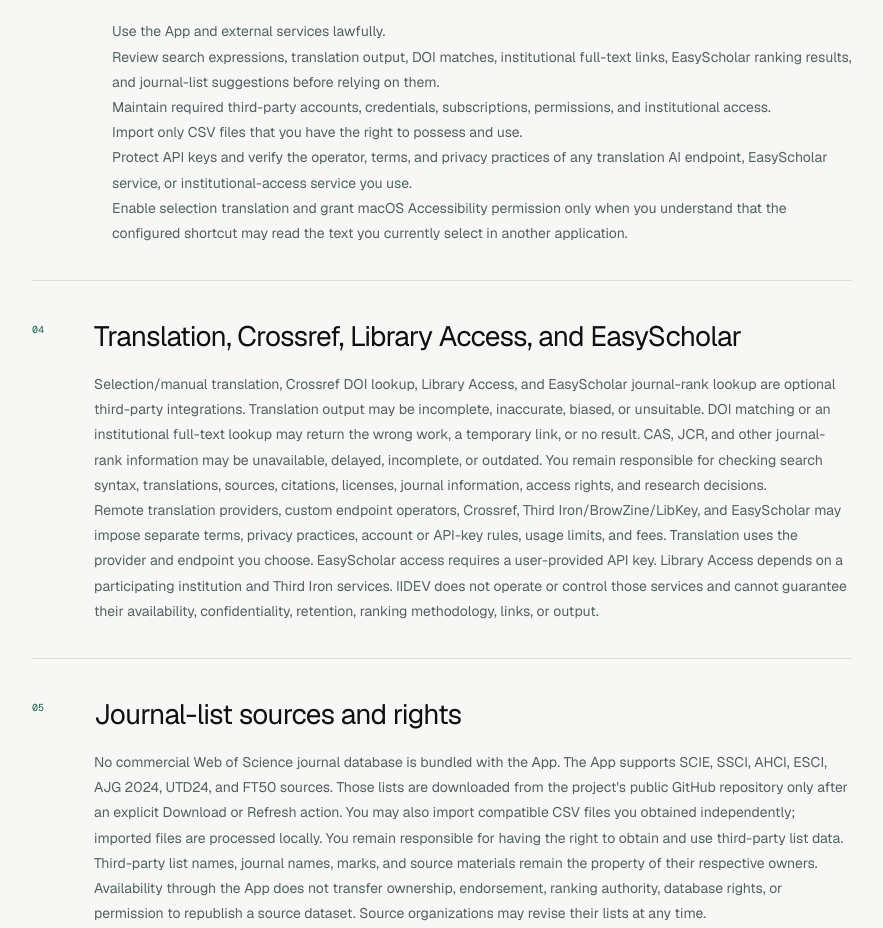
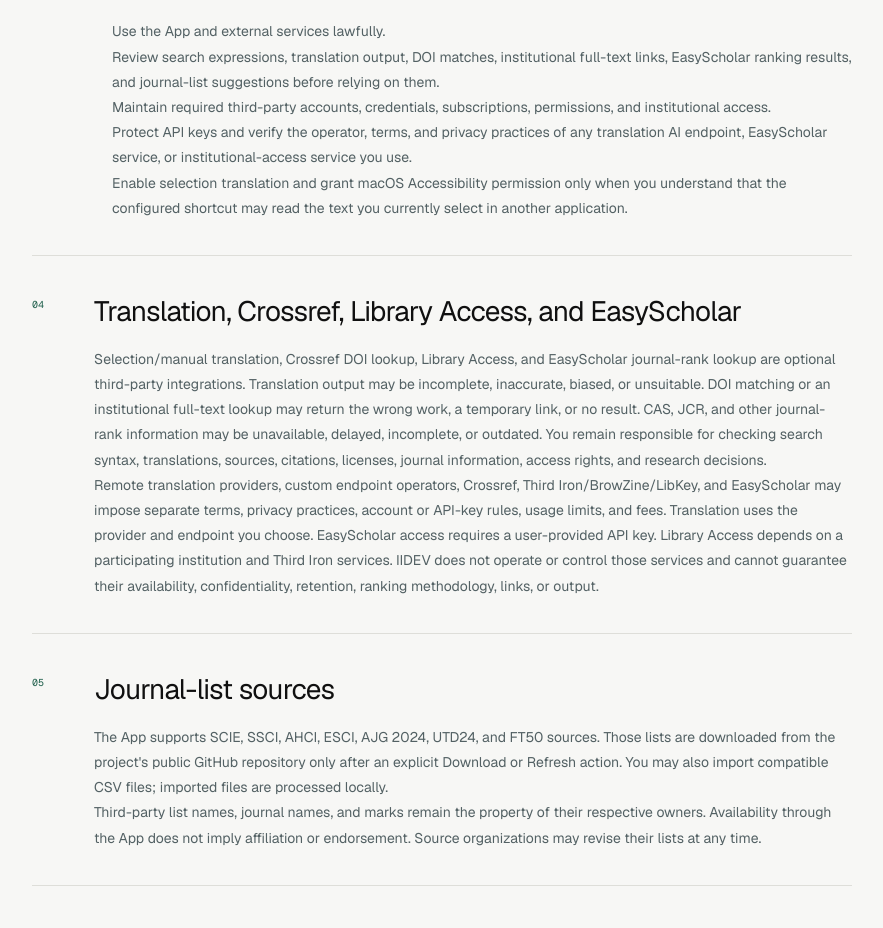
Before and after one commit to wosaide/wosaide-bar-site, a Next.js app: page /terms in a window 1280 px wide. Shown: the part 1110-2038 px from the top of the page, without its empty margins (302-1185 px from the left). Built offline with nearby package versions, Linux system fonts and the light colour scheme.

Commit message:
docs: align site with 1.0.5 release

```diff
--- a/app/_components/CinematicHero.tsx
+++ b/app/_components/CinematicHero.tsx
@@ -108,6 +108,8 @@
 
   return (
     <section className={`cinematic-hero is-${phase}`}>
+      {/* Decorative animated SVG; keep the original asset URL and sizing. */}
+      {/* eslint-disable-next-line @next/next/no-img-element */}
       <img
         alt=""
         aria-hidden="true"
--- a/app/_lib/site-copy.ts
+++ b/app/_lib/site-copy.ts
@@ -203,7 +203,7 @@
         badge: "Journal catalogs",
         title: "Current lists, installed only when you need them",
         description:
-          "Use SCIE, SSCI, AHCI, ESCI, AJG 2024, UTD24, and FT50 sources. Download or refresh them from the project GitHub repository only when you choose to, or replace a source with a compatible CSV you have the right to use. Files are validated, indexed, and matched locally.",
+          "Use SCIE, SSCI, AHCI, ESCI, AJG 2024, UTD24, and FT50 sources. Download or refresh them from the project GitHub repository only when you choose to, or replace a source with a compatible CSV. Files are validated, indexed, and matched locally.",
         stat: "7 sources · local CSV processing",
         imageAlt: "WOS Aide Bar journal catalog manager",
       },
@@ -412,7 +412,7 @@
         badge: "期刊目录",
         title: "只在需要时安装最新清单",
         description:
-          "支持 SCIE、SSCI、AHCI、ESCI、AJG 2024、UTD24 与 FT50。只有在你主动点击下载或刷新时才从项目 GitHub 获取，也可以用你有权使用的兼容 CSV 替换来源。所有文件都在本机验证、索引与匹配。",
+          "支持 SCIE、SSCI、AHCI、ESCI、AJG 2024、UTD24 与 FT50。只有在你主动点击下载或刷新时才从项目 GitHub 获取，也可以用兼容 CSV 替换来源。所有文件都在本机验证、索引与匹配。",
         stat: "7 个来源 · 本地 CSV 处理",
         imageAlt: "WOS Aide Bar 期刊目录管理器",
       },
@@ -603,7 +603,7 @@
         badge: "期刊目錄",
         title: "只在需要時安裝最新清單",
         description:
-          "支援 SCIE、SSCI、AHCI、ESCI、AJG 2024、UTD24 與 FT50。只有在你主動按下下載或重新整理時才從專案 GitHub 取得，也可以用你有權使用的相容 CSV 取代來源。所有檔案都在本機驗證、索引與配對。",
+          "支援 SCIE、SSCI、AHCI、ESCI、AJG 2024、UTD24 與 FT50。只有在你主動按下下載或重新整理時才從專案 GitHub 取得，也可以用相容 CSV 取代來源。所有檔案都在本機驗證、索引與配對。",
         stat: "7 個來源 · 本機 CSV 處理",
         imageAlt: "WOS Aide Bar 期刊目錄管理器",
       },
--- a/app/support/page.tsx
+++ b/app/support/page.tsx
@@ -31,7 +31,7 @@
   },
   {
     q: "How do I add journal catalogs?",
-    a: "Open Settings → Query Panel → Web of Science Core Collection. SCIE, SSCI, AHCI, ESCI, AJG 2024, UTD24, and FT50 can be downloaded or refreshed from the project GitHub repository only when you click the corresponding action. You can also replace a source with a compatible CSV you have the right to use. Files are processed locally.",
+    a: "Open Settings → Query Panel → Web of Science Core Collection. SCIE, SSCI, AHCI, ESCI, AJG 2024, UTD24, and FT50 can be downloaded or refreshed from the project GitHub repository only when you click the corresponding action. You can also replace a source with a compatible CSV. Files are processed locally.",
   },
 ];
 
--- a/app/terms/page.tsx
+++ b/app/terms/page.tsx
@@ -28,9 +28,9 @@
           <p>
             划词翻译与 EasyScholar 查询均为可选功能。划词翻译需要你主动启用、授予 macOS 辅助功能权限并选择快捷键；远程翻译使用你选择的 AI 服务。EasyScholar 查询使用你自行提供并负责保护的 API Key。第三方输出可能不完整、过时或不准确，不构成翻译、期刊评价或科研决策建议。
           </p>
-          <h3>期刊名单与内容权利</h3>
+          <h3>期刊名单</h3>
           <p>
-            App 不内置完整商业期刊数据库。它支持 SCIE、SSCI、AHCI、ESCI、AJG 2024、UTD24 与 FT50；这些列表仅在你主动点击下载或刷新时从项目公开 GitHub 仓库获取，也可以导入你有权使用的兼容 CSV。相关名称、商标及第三方资料归各权利人所有，使用者仍须遵守原始来源的许可与使用条件。
+            App 支持 SCIE、SSCI、AHCI、ESCI、AJG 2024、UTD24 与 FT50；这些列表仅在你主动点击下载或刷新时从项目公开 GitHub 仓库获取，也可以导入兼容 CSV。相关名称和商标归各自所有者所有，项目与这些来源保持独立。
           </p>
           <h3>自愿支持购买</h3>
           <p>
@@ -77,9 +77,6 @@
             permissions, and institutional access.
           </li>
           <li>
-            Import only CSV files that you have the right to possess and use.
-          </li>
-          <li>
             Protect API keys and verify the operator, terms, and privacy
             practices of any translation AI endpoint, EasyScholar service, or
             institutional-access service you use.
@@ -120,22 +117,19 @@
         </p>
       </LegalSection>
 
-      <LegalSection number="05" title="Journal-list sources and rights">
+      <LegalSection number="05" title="Journal-list sources">
         <p>
-          No commercial Web of Science journal database is bundled with the
-          App. The App supports SCIE, SSCI, AHCI, ESCI, AJG 2024, UTD24, and
-          FT50 sources. Those lists are downloaded from the project&apos;s public
-          GitHub repository only after an explicit Download or Refresh action.
-          You may also import compatible CSV files you obtained independently;
-          imported files are processed locally. You remain responsible for
-          having the right to obtain and use third-party list data.
+          The App supports SCIE, SSCI, AHCI, ESCI, AJG 2024, UTD24, and FT50
+          sources. Those lists are downloaded from the project&apos;s public GitHub
+          repository only after an explicit Download or Refresh action. You may
+          also import compatible CSV files; imported files are processed
+          locally.
         </p>
         <p>
-          Third-party list names, journal names, marks, and source materials
-          remain the property of their respective owners. Availability through
-          the App does not transfer ownership, endorsement, ranking authority,
-          database rights, or permission to republish a source dataset. Source
-          organizations may revise their lists at any time.
+          Third-party list names, journal names, and marks remain the property
+          of their respective owners. Availability through the App does not
+          imply affiliation or endorsement. Source organizations may revise
+          their lists at any time.
         </p>
       </LegalSection>
 
```
Also changed, not shown: app/privacy/page.tsx (+12 -14 lines), 2 other files (tests, documents, lock files or other folders).
